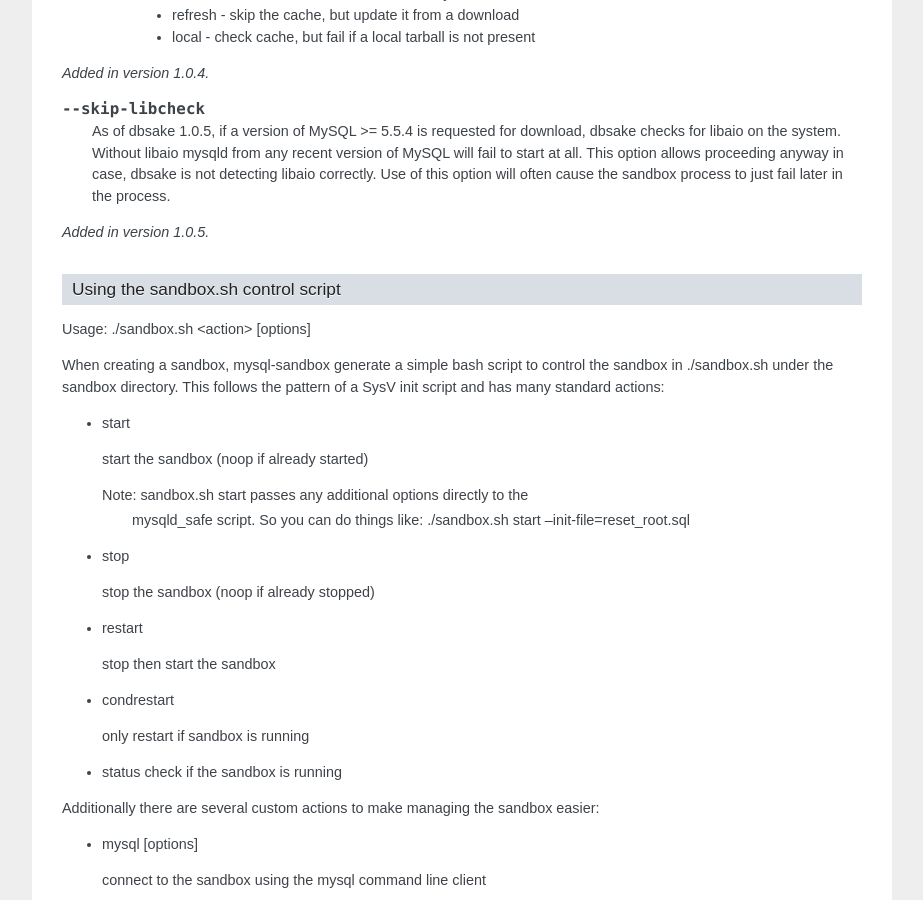
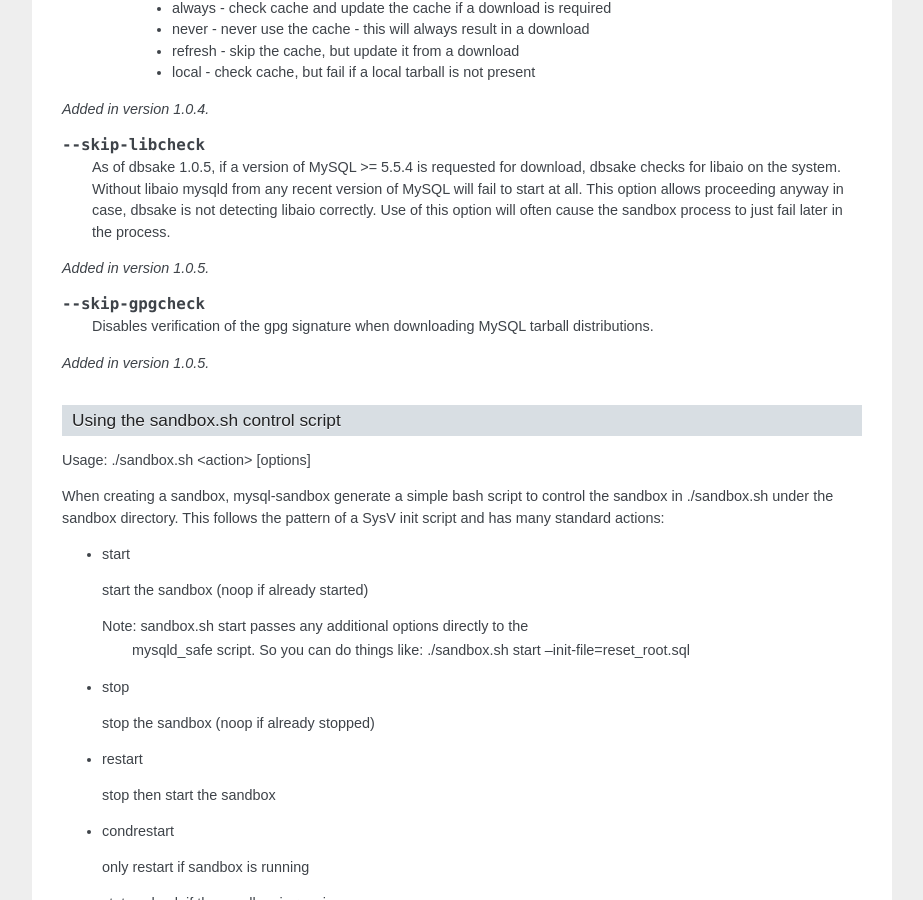
Before and after one commit to abg/dbsake, a Sphinx documentation site: the page built from docs/subcommands.rst, in a window 1280 px wide and 900 px high, scrolled down 3577 px. Shown: the whole window, without its empty margins (198-1121 px from the left). Built offline with Sphinx 7.4.7, drawn with Linux system fonts in a browser that asks for light colours; some of the changed text lies outside the part shown.

Commit message:
add --skip-gpgcheck to mysql-sandbox documentation

```diff
--- a/docs/subcommands.rst
+++ b/docs/subcommands.rst
@@ -56,6 +56,9 @@ and networking disabled.
 
 A simple shell script is provided to start, stop and connect
 to the MySQL instance.
+
+.. versionchanged:: 1.0.5
+   dbsake verifies the gpg signature of downloaded MySQL tarball distributions
 
 Usage
 .....
@@ -244,6 +247,13 @@ Options
    This option allows proceeding anyway in case, dbsake is not detecting libaio
    correctly.  Use of this option will often cause the sandbox process to just
    fail later in the process.
+
+.. versionadded:: 1.0.5
+
+.. option:: --skip-gpgcheck
+
+   Disables verification of the gpg signature when downloading MySQL tarball
+   distributions.
 
 .. versionadded:: 1.0.5
 
```
